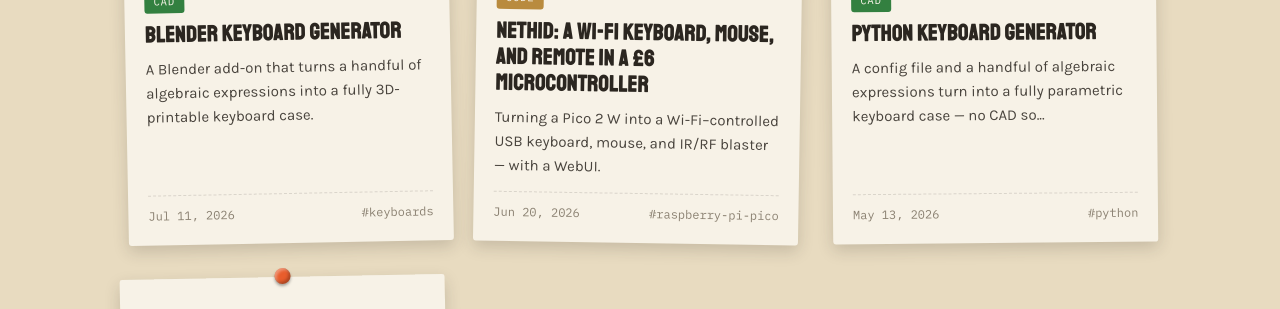
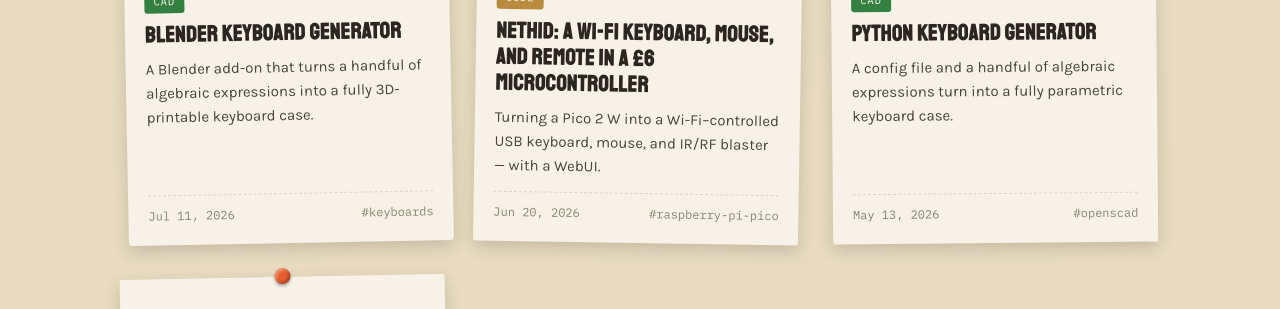
Before and after one commit to imadeathingie/madeathing, a Jekyll site: the page built from index.md, in a window 1280 px wide. Shown: the part 690-999 px from the top of the page. Built offline with Jekyll 4.4.1, drawn with Linux system fonts in a browser that asks for light colours.

Commit message:
Python keyboard generator

```diff
--- a/_posts/2026-05-13-python-keyboard-generator.md
+++ b/_posts/2026-05-13-python-keyboard-generator.md
@@ -4,8 +4,8 @@
 date: 2026-05-13
 category: cad
 image: /assets/images/python-keyboard-generator.svg
-tags: [python, openscad, keyboards, generative-design]
-excerpt: "A config file and a handful of algebraic expressions turn into a fully parametric keyboard case — no CAD software, no hand-placed keys."
+tags: [openscad, python, keyboards, generative-design]
+excerpt: "A config file and a handful of algebraic expressions turn into a fully parametric keyboard case."
 ---
 
 Hand-placing every key on a keyboard case gets old fast, especially once
```
